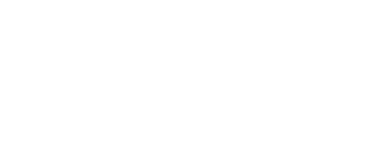
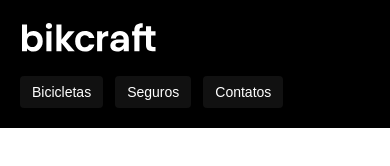
Before and after one commit to mariemonssanti/bikcraft, a plain HTML site: page index.html in a window 390 px wide. Drawn offline with Linux system fonts and the light colour scheme.

Commit message:
header-e-menu

```diff
--- a/css/style.css
+++ b/css/style.css
@@ -0,0 +1,89 @@
+body {
+    margin: 0%;
+    font-family: Arial, Helvetica, sans-serif;
+}
+
+ul {
+    margin: 0%;
+    padding: 0%;
+    list-style: none;
+}
+
+a {
+    text-decoration: none;
+}
+
+
+.header-bg {
+    background-color: #000000;
+}
+
+.header {
+    display: flex;
+    flex-wrap: wrap;
+    gap: 20px;
+    justify-content: space-between;
+    align-items: center;
+    box-sizing: border-box;
+    padding: 20px;
+    max-width: 1200px;
+    margin-left: auto;
+    margin-right: auto;
+}
+
+.header-menu {
+    display: flex;
+    gap: 40px;
+}
+
+.header-menu a {
+    color: #ffffff;
+    display: inline-block;
+    padding: 16px 0px;
+    font-size: 18px;
+    position: relative;
+}
+
+.header-menu a:after {
+    content: "";
+    display: block;
+    height: 2px;
+    width: 0%;
+    background: #ffffff;
+    margin-top: 4px;
+    transition: 0.3s;
+    position: absolute;
+}
+
+.header-menu a:hover:after {
+    width: 100%;
+}
+
+
+@media (max-width: 800px) {
+    .header-menu {
+        gap: 20px;
+    }
+    .header-menu a {
+        background: #111111;
+        padding: 12px 16px;
+        border-radius: 4px;
+    }
+    .header-menu a:hover {
+        background: #2e2e2e;
+    }
+    .header a:after {
+        display: none;
+    }
+}
+
+@media (max-width: 600px) {
+    .header-menu {
+        gap: 12px;
+    }
+    .header-menu a {
+        padding: 8px 12px;
+        font-size: 14px;
+    }
+
+}
--- a/index.html
+++ b/index.html
@@ -10,7 +10,22 @@
 
         <link rel="stylesheet" href="./css/style.css">
     </head>
+
     <body>
+        <header class="header-bg">
+            <div class="header">
+                <a href="./">
+                    <img src="./img/bikcraft 1.svg" alt="Bikcraft">
+                </a>
 
+            <nav aria-label="primaria">
+                <ul class="header-menu">
+                    <li><a href=".bicicleta.html">Bicicletas</a></li>
+                    <li><a href=".seguros.html">Seguros</a></li>
+                    <li><a href=".contatos.html">Contatos</a></li>
+                </ul>
+            </nav>
+        </div>
+        </header>
     </body>
 </html>
```
